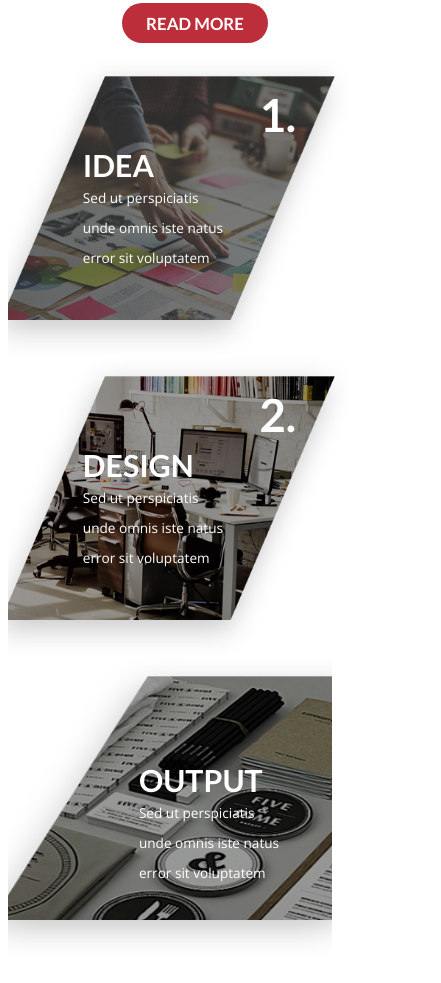
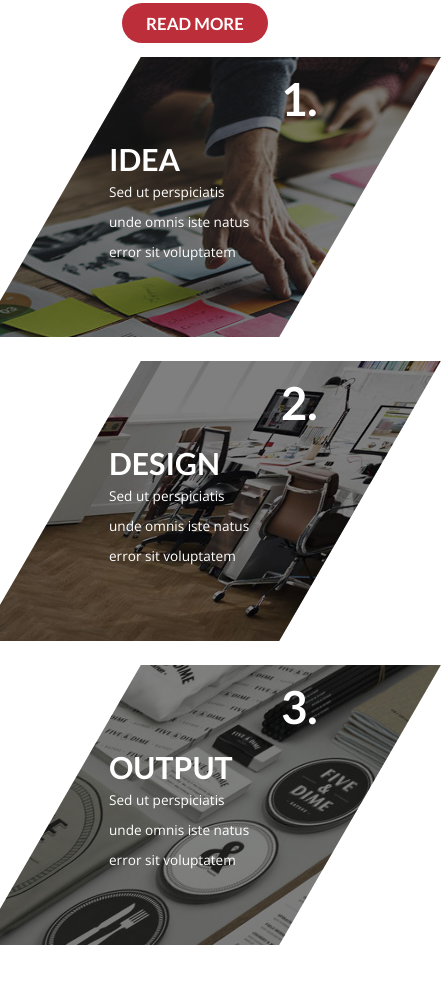
Before and after one commit to kolodziejm/challenge-37, a website: page index.html in a window 390 px wide. Shown: the part 2940-3923 px from the top of the page, 441 px wide, since content can reach past the window. Drawn offline with nearby package versions, Linux system fonts and the light colour scheme.

Commit message:
new and improved responsive work section

```diff
--- a/index.html
+++ b/index.html
@@ -161,7 +161,6 @@
           </div>
           <ul class="work__list">
             <li class="work__item work__item--1">
-              <img class="work__item__image" src="assets/images/step-1.png" alt="Step 1">
               <h4 class="work__item__number">1.</h4>
               <div class="work__item__content">
                 <h5 class="work__item__header">Idea</h5>
@@ -169,7 +168,6 @@
               </div>
             </li>
             <li class="work__item work__item--2">
-              <img class="work__item__image" src="assets/images/step-2.png" alt="Step 2">
               <h4 class="work__item__number">2.</h4>
               <div class="work__item__content">
                 <h5 class="work__item__header">Design</h5>
@@ -177,7 +175,7 @@
               </div>
             </li>
             <li class="work__item work__item--3">
-              <img class="work__item__image work__item__image--last" src="assets/images/step-3.png" alt="Step 3">
+              <h4 class="work__item__number">3.</h4>
               <div class="work__item__content work__item__content--last">
                 <h5 class="work__item__header">Output</h5>
                 <p class="work__item__desc">Sed ut perspiciatis unde omnis iste natus error sit voluptatem</p>
--- a/sass/pages/home/_work.scss
+++ b/sass/pages/home/_work.scss
@@ -1,21 +1,36 @@
+// REWRITE WITH NEW ASSETS!!!!
 .work {
   padding: 8rem 1rem 20rem 1rem;
+
+  @media only screen and (min-width: $desktop) {
+    padding-left: 20rem;
+  }
 
   &__container {
 
   }
 
   &__content {
-
+    @media only screen and (min-width: $desktop) {
+      display: flex;
+    }
   }
 
   .section-title {
     text-align: center;
+    @media only screen and (min-width: $desktop) {
+      text-align: left;
+    }
   }
 
   &__text-box {
     text-align: center;
     margin-bottom: 3rem;
+
+    @media only screen and (min-width: $desktop) {
+      text-align: left;
+      margin-right: 8rem;
+    }
   }
 
   &__list {
@@ -29,52 +44,50 @@
   &__item {
     position: relative;
     overflow: hidden;
-    min-height: 300px;
-    max-width: 460px;
-    margin: 0 auto;
+    min-height: 280px;
+    max-width: 330px;
+    margin: 0 auto 3rem;
+    transform: skew(-30deg, 0);
 
     @media only screen and (min-width: $desktop) {
       margin: 0;
-      height: 300px;
-      width: 460px;
-
-      &:not(:last-child) {
-        margin-right: -120px;
-      }
+      height: 280px;
+      width: 330px;
     }
 
-    &__image {
-      position:absolute;
+    &--1:before, &--2:before, &--3:before {
+      content: "";
+      position: absolute;
+      height: 100%;
+      width: 100%;
       top: 0;
-      left: 0;
-      z-index:0;
-      width: 100%;
-      height: 100%;
-      margin-left: -30px;
+      left: 9%;
+      z-index: -1;
+    }
 
-      &--last {
-        margin-left: -50px;
-      }
+    &--1:before {
+      background: linear-gradient(rgba(#000, .5), rgba(#000, .5)), url('../assets/images/step-1.jpg') no-repeat;
+      background-size: cover;
+    }
+
+    &--2:before {
+      background: linear-gradient(rgba(#000, .5), rgba(#000, .5)), url('../assets/images/step-2.jpg') no-repeat;
+      background-size: cover;
+    }
+
+    &--3:before {
+      background: linear-gradient(rgba(#000, .5), rgba(#000, .5)), url('../assets/images/step-3.jpg') no-repeat;
+      background-size: cover;
     }
 
     &__content {
-      z-index: 3;
+      transform: skew(30deg, 0);
       position: absolute;
-      left: 15%;
       top: 30%;
+      left: 25%;
 
-      &--last {
-        left: 25%;
-        top: 35%;
-      }
-
-      @media only screen and (min-width: 22em) {
-        left: 20%;
-
-        &--last {
-          left: 35%;
-          top: 35%;
-        }
+      @media only screen and (min-width: $tablet-sm) {
+        top: 45%;
       }
     }
 
@@ -91,9 +104,14 @@
 
     &__number {
       font-size: 5.7rem;
+      transform: skew(30deg, 0);
       position: absolute;
-      right: 23%;
-      top: 10%;
+      top: 5%;
+      right: 30%;
+
+      @media only screen and (min-width: $tablet-sm) {
+        right: 10%;
+      }
     }
 
     &__desc {
@@ -105,7 +123,7 @@
       max-width: 150px;
 
       @media only screen and (min-width: $tablet-sm) {
-        max-width: 200px;
+        max-width: 210px;
       }
     }
   }
@@ -113,5 +131,10 @@
   .paragraph {
     max-width: 290px;
     margin: 0 auto 6rem auto;
+
+    @media only screen and (min-width: $desktop) {
+      width: 29rem;
+      margin-left: 1rem;
+    }
   }
 }
```
Also changed, not shown: css/style.css.
